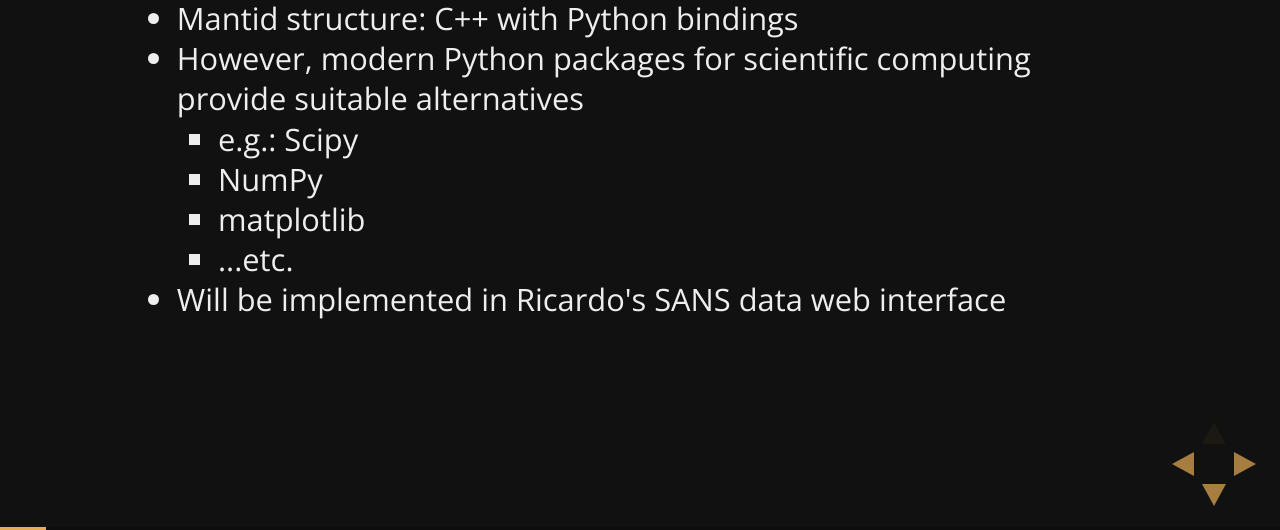
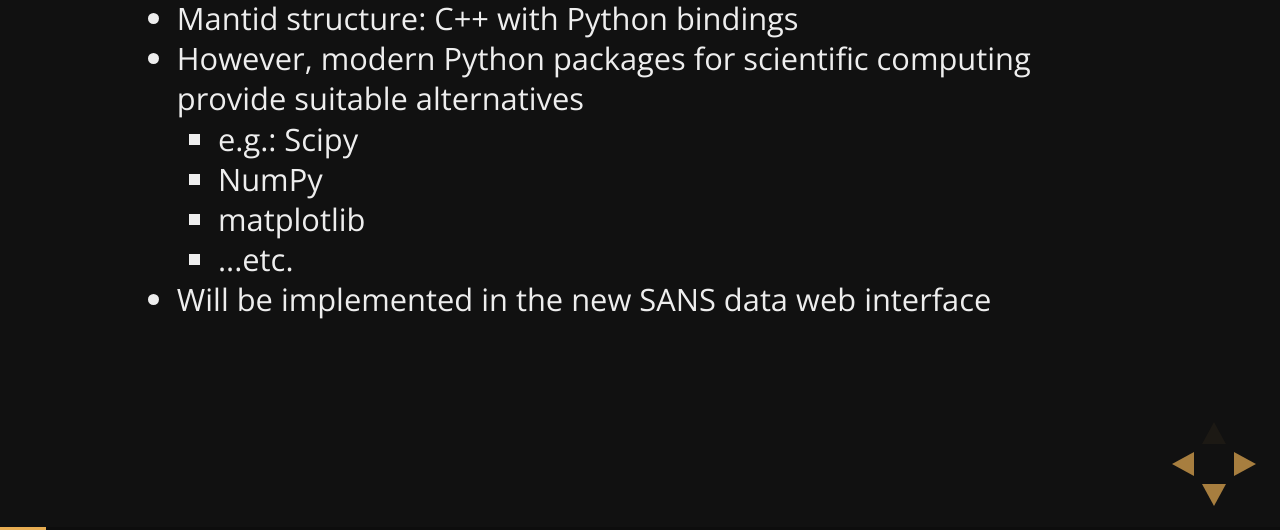
Before and after one commit to tinaswang/Presentations, a plain HTML site: page template.html in a window 1280 px wide. Both pictures are taken after a click on the element 1251 px from the left and 734 px from the top of the page. Shown: the part 270-800 px from the top of the page. Drawn offline with nearby package versions, Linux system fonts and the light colour scheme; some packages are replaced by stand-ins of ours.

Commit message:
Corrections

```diff
--- a/template.html
+++ b/template.html
@@ -83,7 +83,7 @@
                         <li>...etc.</li>
                       </ul>
                     </li>
-                    <li>Will be implemented in Ricardo's SANS
+                    <li>Will be implemented in the new SANS
                       data web interface</li>
                       <aside class="notes"> Implemented in Python a few HFIR
                          SANS data reduction methods to compare/contrast them
```
